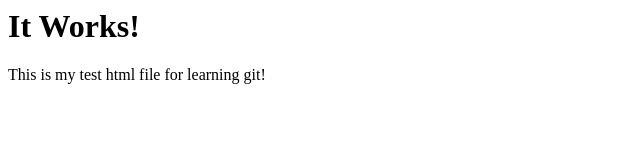
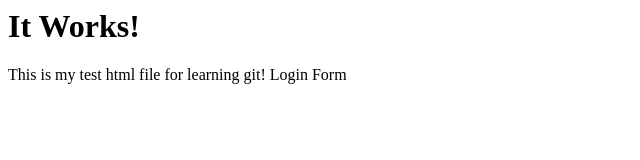
Before and after one commit to mevans17/git_test, a plain HTML site: page index.html in a window 1280 px wide. Shown: the full height of the page, 0-640 px from the left. Drawn offline with Linux system fonts and the light colour scheme.

Commit message:
login form

```diff
--- a/index.html
+++ b/index.html
@@ -5,5 +5,6 @@
 	<h1>It Works!</h1>
 	<body>
 	This is my test html file for learning git!
+	Login Form
 	</body>
 </html>
```
Also changed, not shown: login.html (added, +3 -0 lines).
